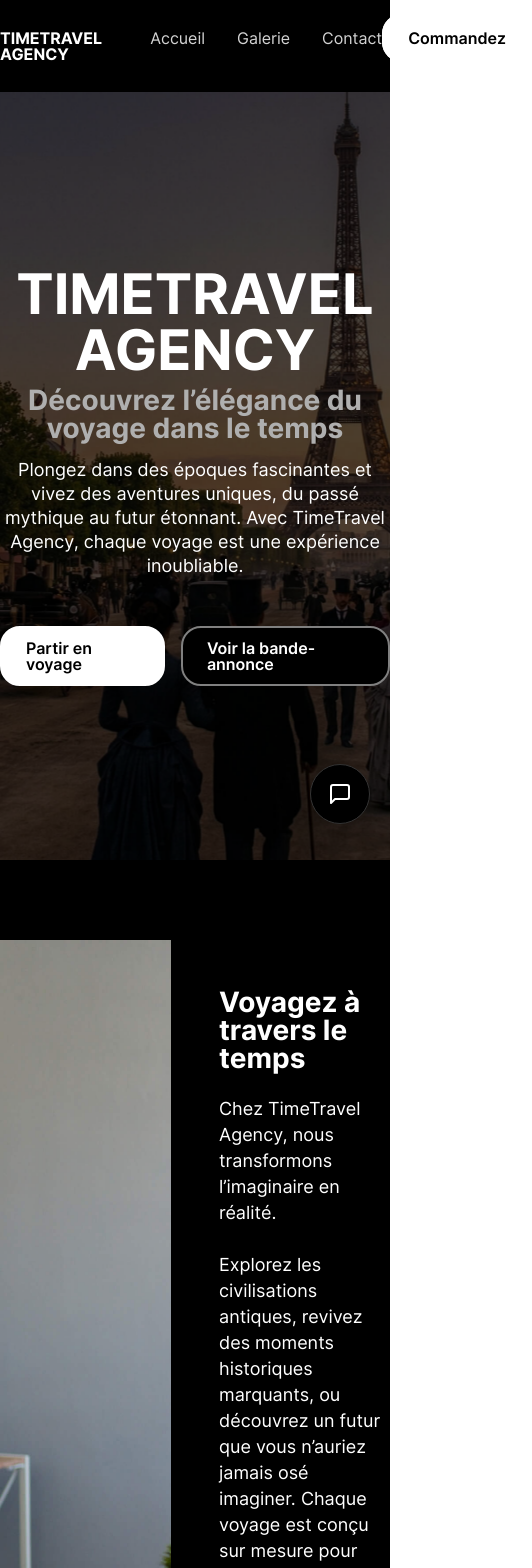
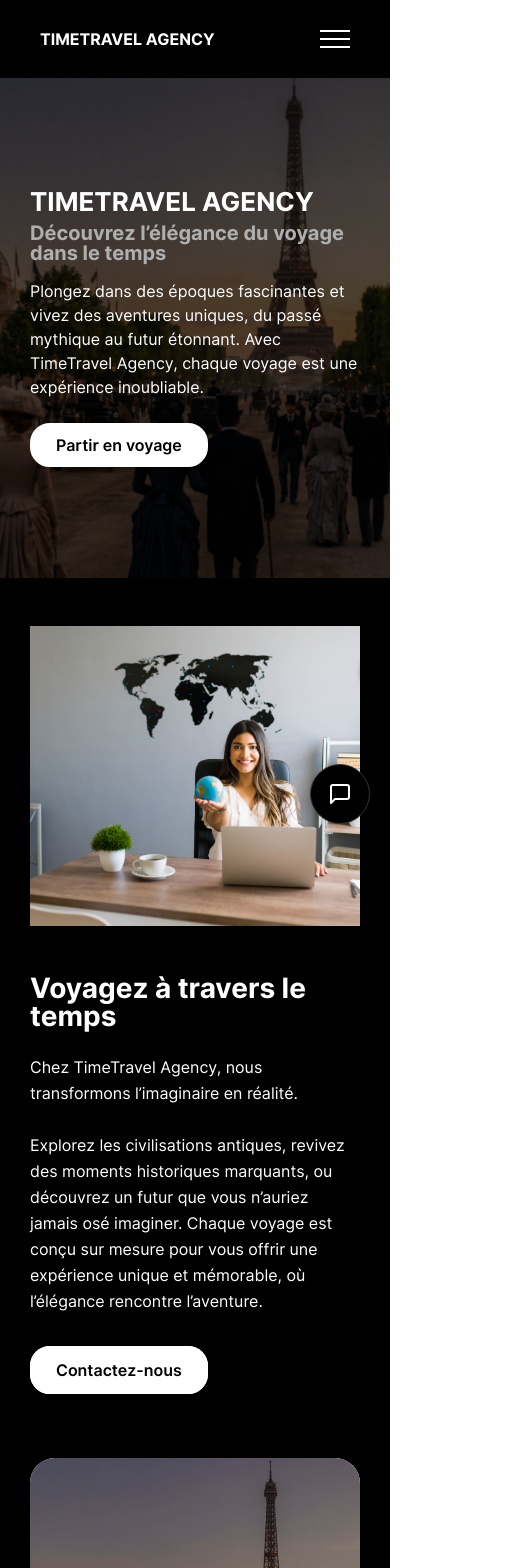
Before and after one commit to Y4N1SSSSS/TimeTravel-Agency, a Vue app: page / in a window 390 px wide. Shown: the top 1568 px of the page, 532 px wide, since content can reach past the window. Built offline with nearby package versions, Linux system fonts and the light colour scheme.

Commit message:
Responsive

```diff
--- a/src/App.vue
+++ b/src/App.vue
@@ -6,6 +6,11 @@
                 <div class="logo">
                     <p>TimeTravel Agency</p>
                 </div>
+                <button class="burger-btn" @click="toggleMenu" :class="{ 'open': isMenuOpen }">
+                    <span></span>
+                    <span></span>
+                    <span></span>
+                </button>
                 <nav>
                     <RouterLink to="/">Accueil</RouterLink>
                     <RouterLink to="/galerie">Galerie</RouterLink>
@@ -13,9 +18,18 @@
                 </nav>
             </div>
 
-            <div>
+            <div class="commandez">
                 <a href="" class="btn">Commandez</a>
             </div>
+
+            <transition name="slide-fade">
+                <nav v-if="isMenuOpen" class="mobile-nav">
+                    <RouterLink to="/" @click="toggleMenu">Accueil</RouterLink>
+                    <RouterLink to="/galerie" @click="toggleMenu">Galerie</RouterLink>
+                    <RouterLink to="/contact" @click="toggleMenu">Contact</RouterLink>
+                    <a href="" class="btn mobile-btn">Commandez</a>
+                </nav>
+            </transition>
         </div>
 
     </header>
@@ -29,6 +43,20 @@
 <script setup>
 import { RouterLink, RouterView } from 'vue-router'
 import Footer from './components/Footer.vue';
+
+import { ref } from 'vue';
+
+const isMenuOpen = ref(false);
+
+const toggleMenu = () => {
+    isMenuOpen.value = !isMenuOpen.value;
+
+    if (isMenuOpen.value) {
+        document.body.style.overflow = 'hidden';
+    } else {
+        document.body.style.overflow = '';
+    }
+};
 </script>
 
 <style scoped>
--- a/src/assets/styles/main.scss
+++ b/src/assets/styles/main.scss
@@ -42,6 +42,8 @@
 
 .header{
     background-color: black;
+    position: relative;
+    z-index: 50;
 }
 
 .header-container{
@@ -94,6 +96,107 @@
                     }
                 }
             }
+        }
+    }
+
+    .burger-btn {
+        display: none;
+        background: none;
+        border: none;
+        cursor: pointer;
+        flex-direction: column;
+        gap: 6px;
+        z-index: 100;
+        padding: 0;
+
+        span {
+            display: block;
+            width: 30px;
+            height: 2px;
+            background-color: white;
+            transition: all 0.3s ease;
+        }
+
+        &.open {
+            span:nth-child(1) { transform: rotate(45deg) translate(5px, 6px); }
+            span:nth-child(2) { opacity: 0; }
+            span:nth-child(3) { transform: rotate(-45deg) translate(5px, -6px); }
+        }
+    }
+
+    .mobile-nav {
+        position: fixed;
+        top: 76px;
+        left: 0;
+        width: 100%;
+        height: calc(100vh - 86px);
+        background-color: black;
+        display: flex;
+        flex-direction: column;
+        align-items: center;
+        justify-content: center;
+        gap: 2rem;
+        z-index: 40;
+        border-top: 1px solid #333;
+
+        a {
+            color: white;
+            text-decoration: none;
+            font-size: 1.5rem;
+            text-transform: uppercase;
+            font-family: "InterBold";
+        }
+
+        .mobile-btn {
+            background-color: white;
+            color: black;
+            padding: 10px 20px;
+            border-radius: 20px;
+            font-size: 1rem;
+        }
+    }
+
+    .slide-fade-enter-active,
+    .slide-fade-leave-active {
+        transition: all 0.3s ease-out;
+    }
+    .slide-fade-enter-from,
+    .slide-fade-leave-to {
+        transform: translateY(-20px);
+        opacity: 0;
+    }
+
+    @media (max-width: 1350px){
+        max-width: 100%;
+        padding: 30px 40px;
+    }
+
+    @media (max-width: 767px){
+
+        .nav-logo{
+            width: 100%;
+            justify-content: space-between;
+        }
+
+        .commandez{
+            display: none;
+        }
+    }
+
+    @media (max-width: 570px) {
+
+        .nav-logo {
+            width: 100%;
+            justify-content: space-between;
+            align-items: center;
+
+            nav {
+                display: none;
+            }
+        }
+
+        .burger-btn {
+            display: flex;
         }
     }
 }
@@ -168,6 +271,52 @@
         justify-content: center;
         gap: 1rem;
     }
+
+    @media (max-width: 1350px){
+        h1{
+            font-size: 42px;
+
+        }
+
+        h2{
+            font-size: 24px;
+        }
+
+        .container{
+           padding: 0 30px;
+        }
+    }
+
+    @media (max-width: 991px){
+        max-height: 500px;
+    }
+
+    @media (max-width: 570px){
+        h1{
+            font-size: 26px;
+            text-align: start;
+
+        }
+
+        h2{
+            font-size: 20px;
+            text-align: start;
+        }
+
+        p{
+            font-size: 16px;
+            text-align: start;
+        }
+
+        .btn-container{
+            margin-top: 1.5rem;
+            justify-content: start;
+
+            .white{
+                display: none;
+            }
+        }
+    }
 }
 
 @keyframes kenBurns {
@@ -229,6 +378,49 @@
             padding-bottom: 3rem;
         }
     }
+
+    @media (max-width: 1350px){
+        .container{
+            padding: 0 30px;
+
+            .left{
+                background-position: center;
+            }
+        }
+    }
+
+    @media (max-width: 991px){
+        padding: 0;
+        padding-top: 3rem;
+
+        .container{
+           flex-direction: column;
+           gap: 3rem;
+
+            .right,
+            .left{
+                width: 100%;
+            }
+
+            .right{
+                padding: 0;
+            }
+
+            .left{
+                min-height: 300px;
+            }
+
+            p{
+                max-width: 100%;
+            }
+        }
+    }
+
+    @media (max-width: 570px){
+        p{
+            font-size: 16px !important;
+        }
+    }
 }
 
 
@@ -267,28 +459,24 @@
                 width: 100%;
                 height: 100%;
                 inset: 0;
-                background: rgba(0, 0, 0, 0.45); /* Assombrissement normal */
+                background: rgba(0, 0, 0, 0.45);
                 z-index: 1;
-                transition: background 0.4s ease; /* Transition douce pour la lumière */
+                transition: background 0.4s ease;
             }
 
-            /* 2. BACKGROUND IMAGE (Sur ::after pour pouvoir zoomer) */
             &::after {
                 content: "";
                 position: absolute;
-                inset: 0; /* Prend toute la place */
+                inset: 0;
                 background-size: cover;
                 background-position: center;
-                z-index: 0; /* Derrière l'overlay */
-                /* Zoom fluide et lent */
+                z-index: 0;
                 transition: transform 0.6s cubic-bezier(0.25, 0.46, 0.45, 0.94);
             }
 
-            /* Contenu (Texte + Bouton) au dessus de tout */
             > * {
                 position: relative;
                 z-index: 2;
-                /* Petite astuce : le texte ne bouge pas, il reste stable */
             }
 
             h4{
@@ -336,4 +524,18 @@
             }
         }
     }
+
+    @media (max-width: 1350px){
+        .container{
+            padding: 0 30px;
+        }
+    }
+
+    @media (max-width: 991px){
+        .container{
+            display: flex;
+            flex-direction: column;
+        }
+
+    }
 }
```
